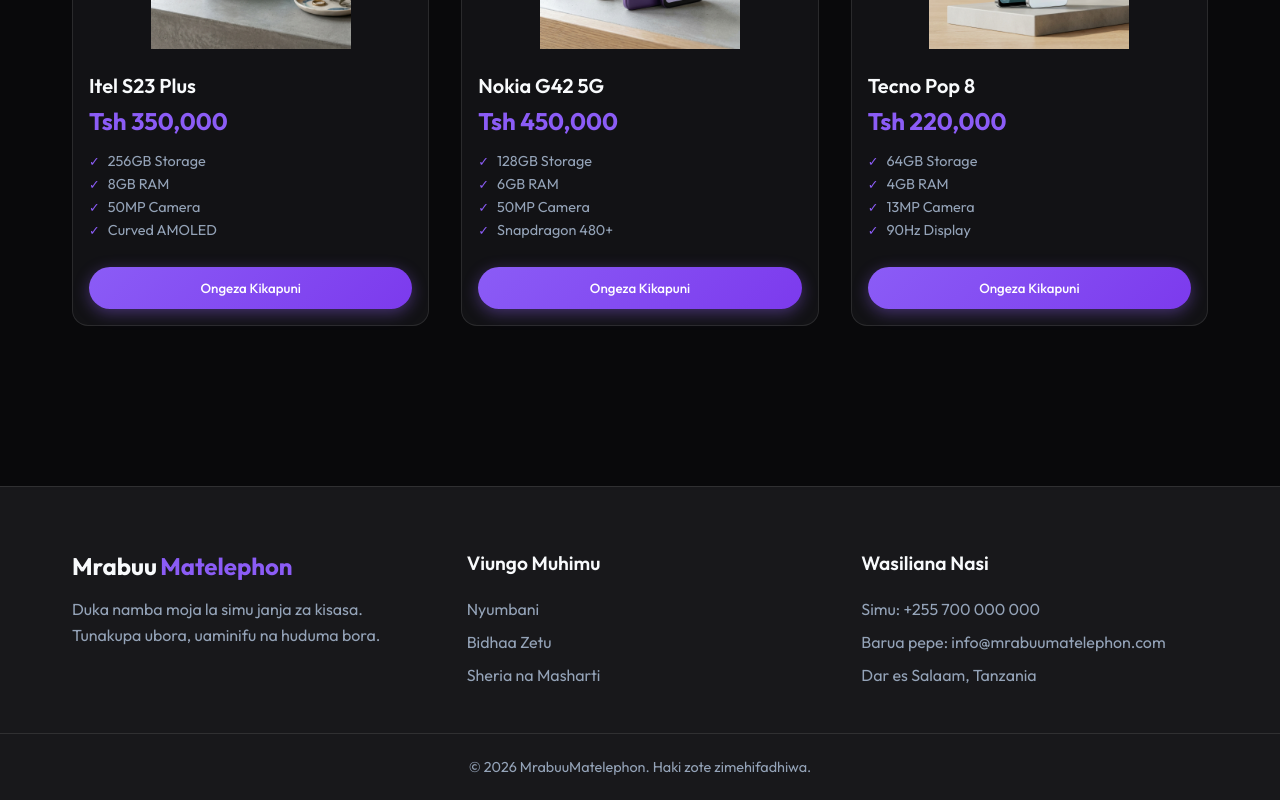
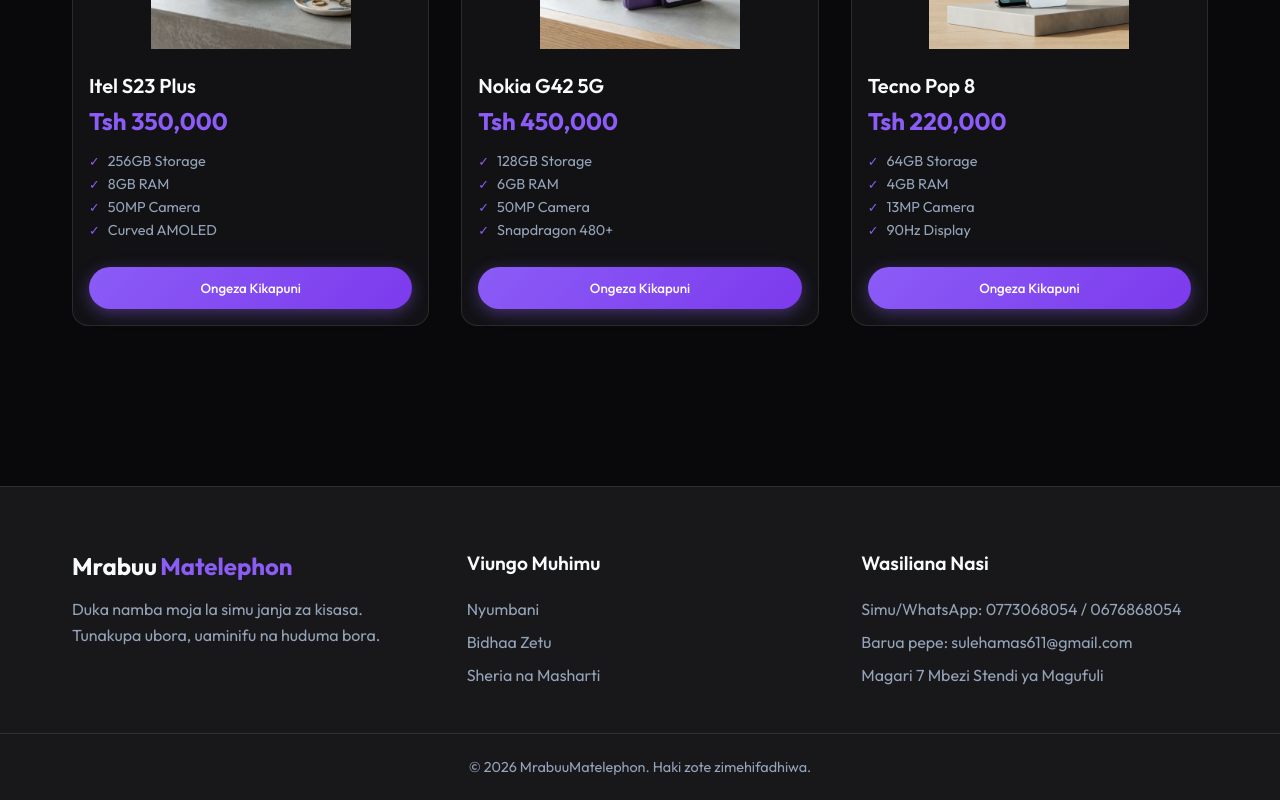
Before and after one commit to suleahmad/mrabuumatelephons, a React (Vite) app: page / in a window 1280 px wide. Shown: the part 2609-3409 px from the top of the page. Built offline with nearby package versions, Linux system fonts and the light colour scheme.

Commit message:
Update footer with contact and location details

```diff
--- a/src/components/Footer.tsx
+++ b/src/components/Footer.tsx
@@ -25,9 +25,9 @@
         <div className="footer-col">
           <h4 className="footer-title">Wasiliana Nasi</h4>
           <ul className="footer-links">
-            <li>Simu: +255 700 000 000</li>
-            <li>Barua pepe: info@mrabuumatelephon.com</li>
-            <li>Dar es Salaam, Tanzania</li>
+            <li>Simu/WhatsApp: 0773068054 / 0676868054</li>
+            <li>Barua pepe: sulehamas611@gmail.com</li>
+            <li>Magari 7 Mbezi Stendi ya Magufuli</li>
           </ul>
         </div>
       </div>
```
